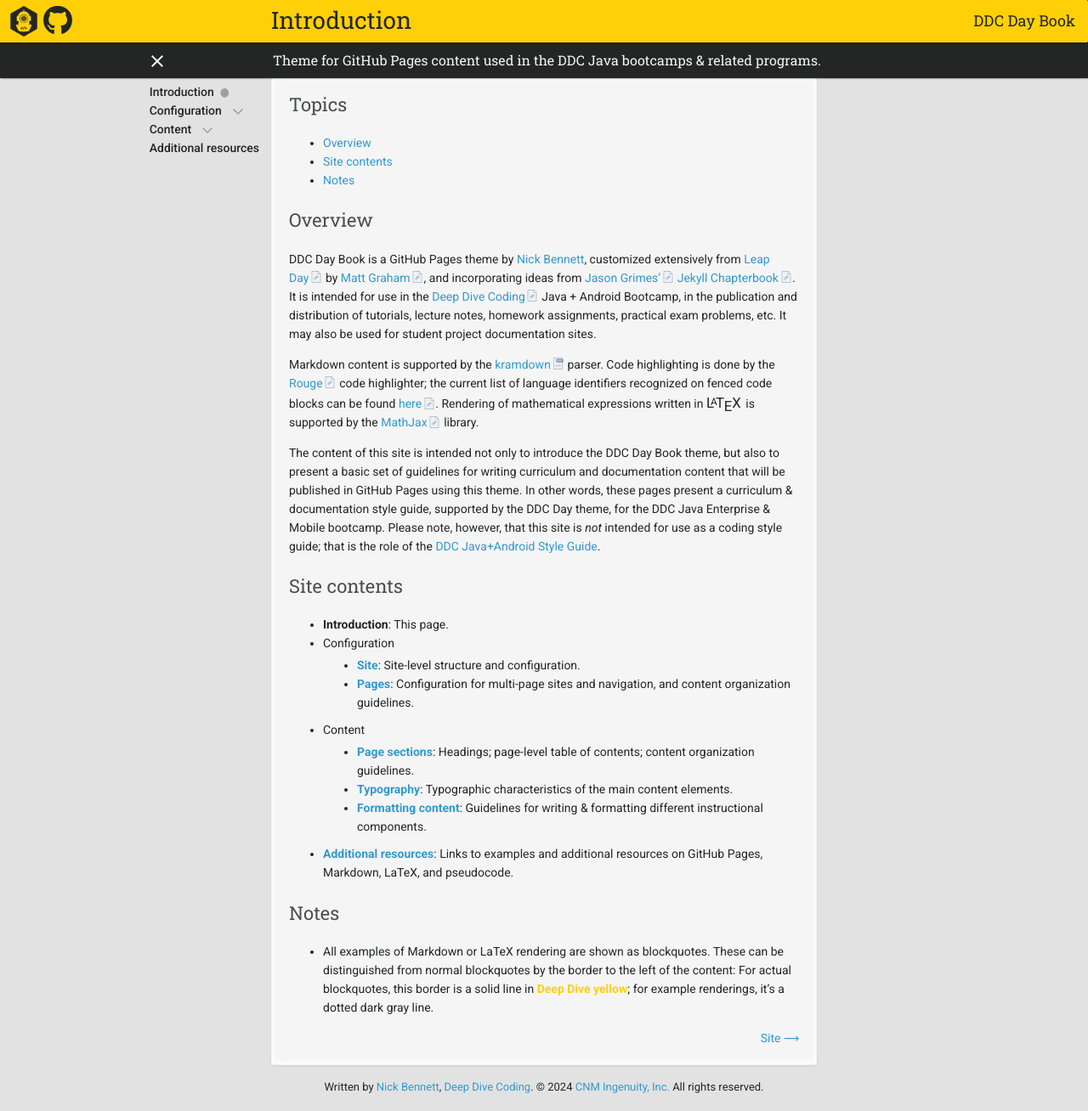
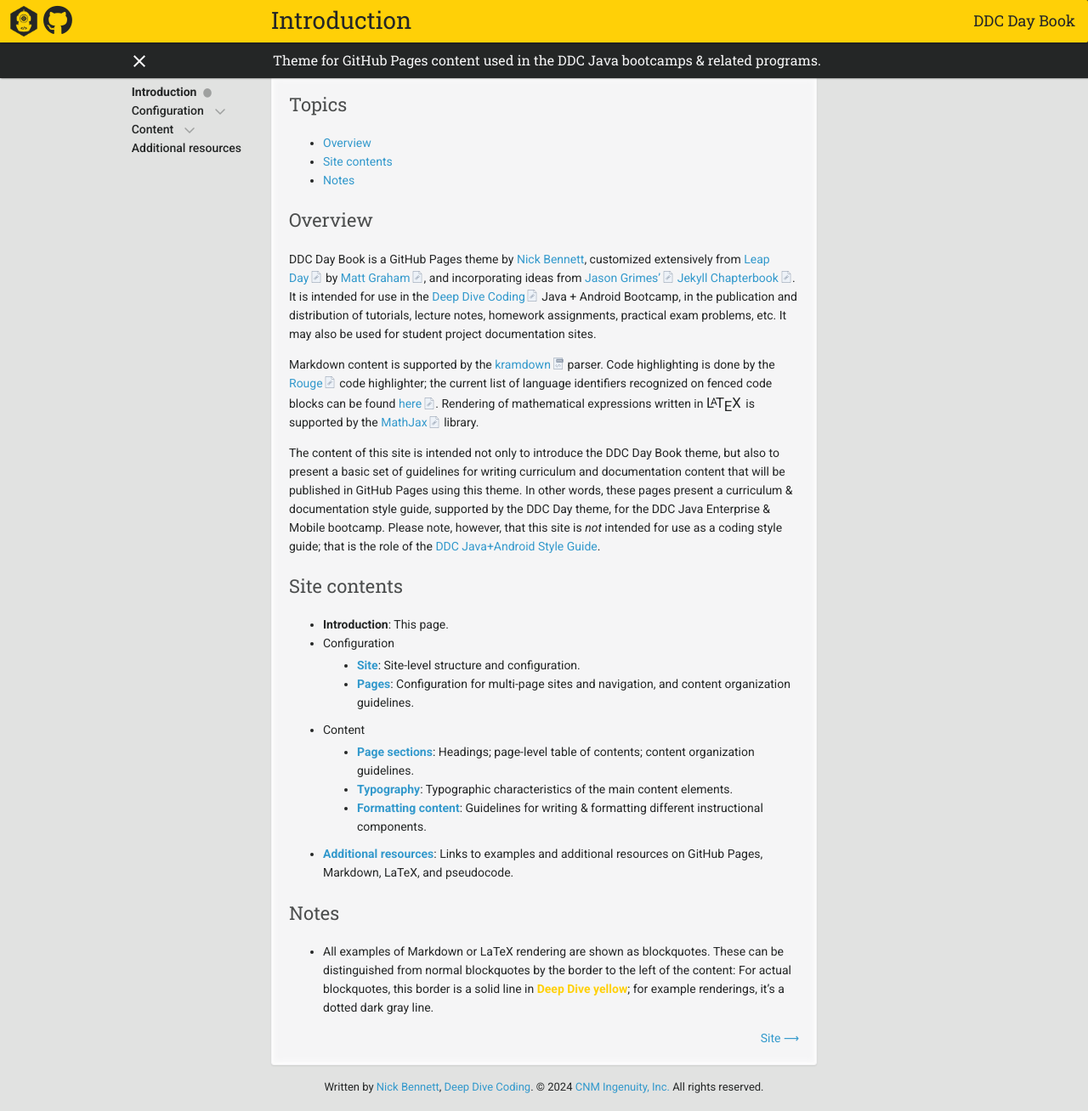
Before and after one commit to ddc-java/ddc-day-book, a Jekyll site: the page built from index.md, in a window 1280 px wide and 1308 px high. Shown: the whole window at 85% size. Built offline with Jekyll 4.4.1, drawn with Linux system fonts in a browser that asks for light colours; nearby versions of some CDN libraries; our own code applies the rules of GitHub Pages for plain Markdown files; formulas are drawn with MathJax 3.

Commit message:
Include space for ::after in ToC

```diff
--- a/_sass/ddc-day-book.scss
+++ b/_sass/ddc-day-book.scss
@@ -658,9 +658,12 @@
 
         &.toc-page {
 
+          padding-right: 1.5em;
+
           &.current {
 
-            font-weight: 500;
+            padding-right: 0;
+            font-weight: 600;
 
             &::after {
               display: inline-block;
```
